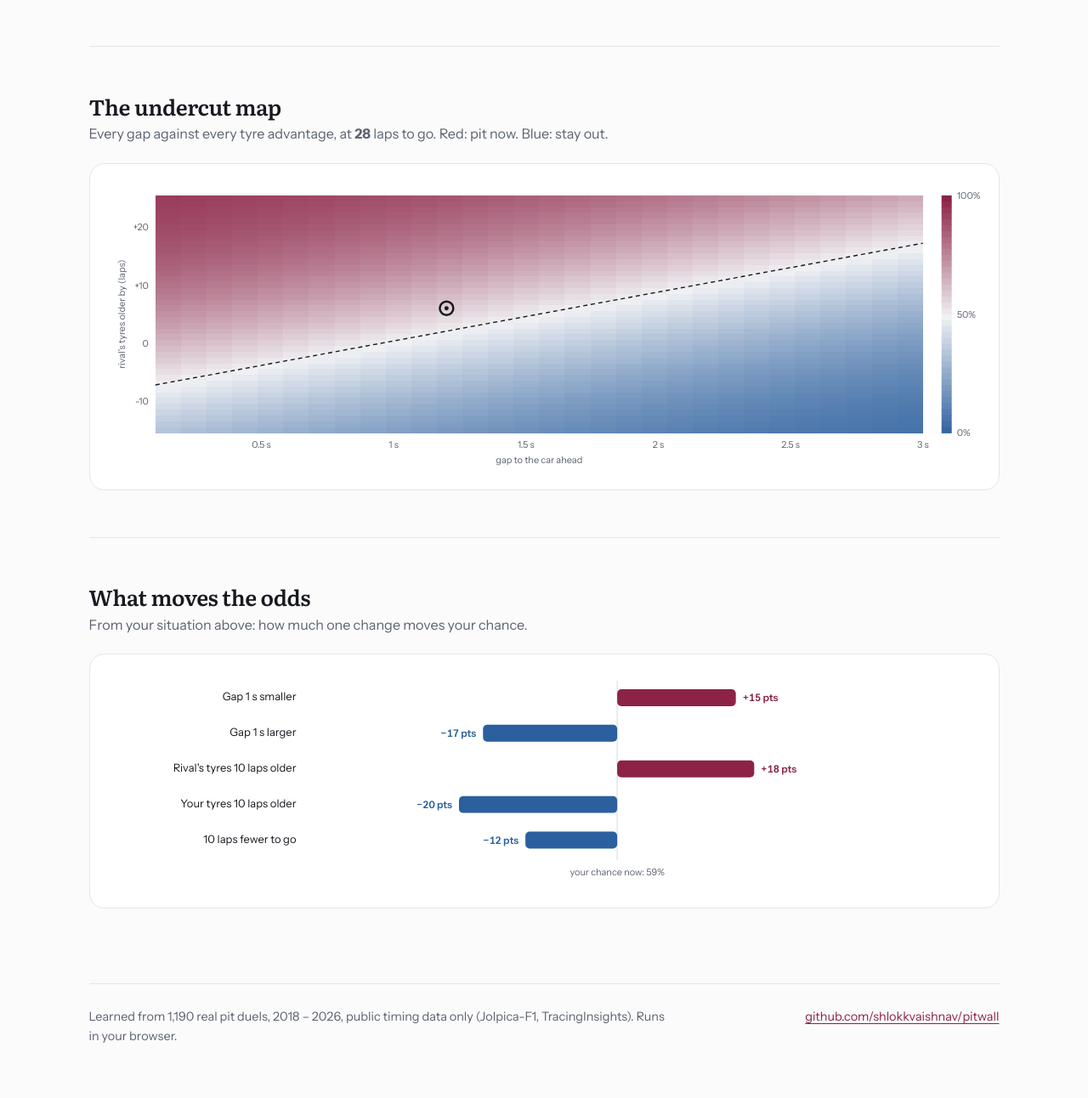
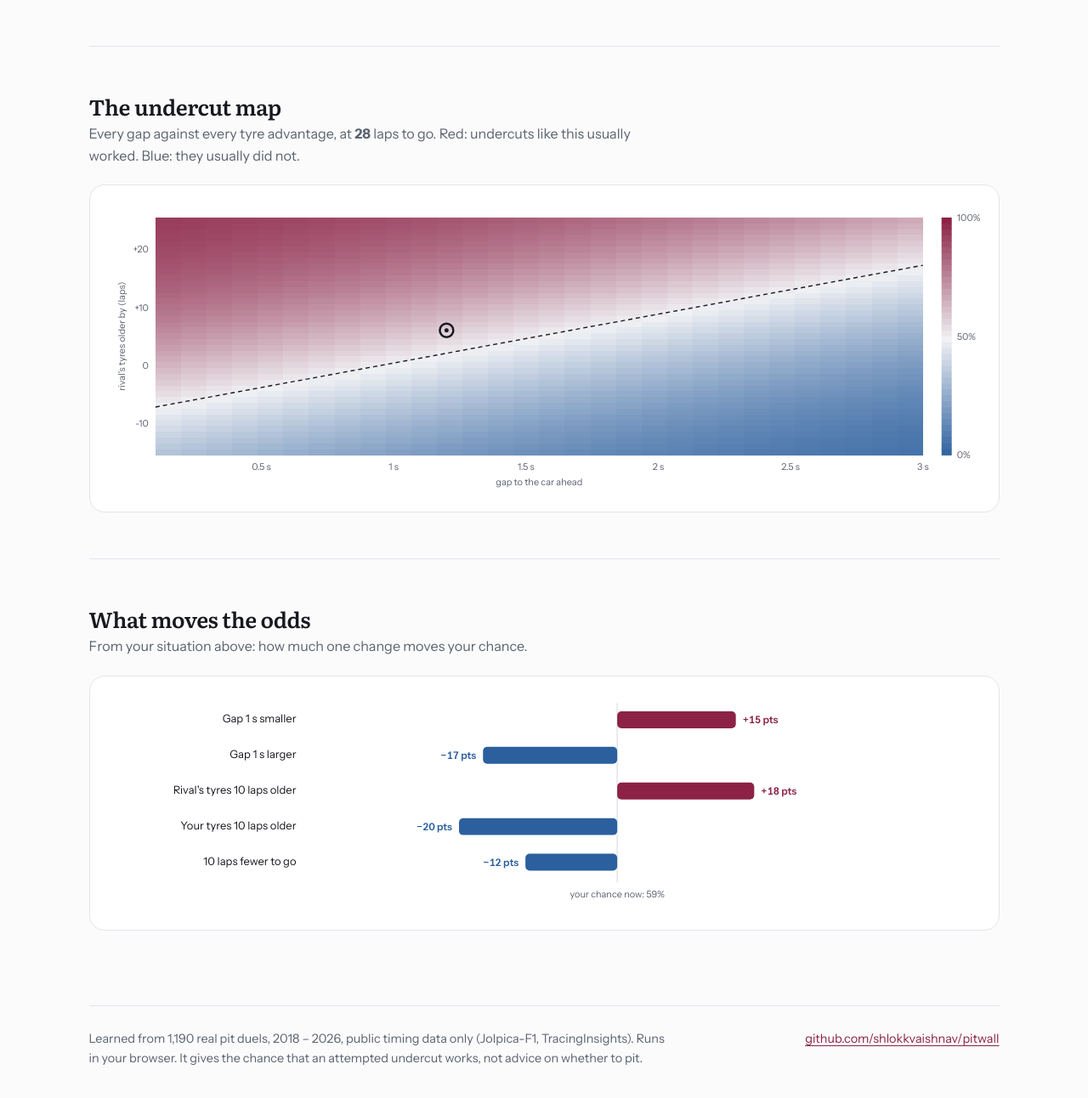
Before and after one commit to shlokkvaishnav/pitwall, a plain HTML site: page site/index.html in a window 1280 px wide. Shown: the part 954-2246 px from the top of the page at 85% size. Drawn offline with Linux system fonts and the light colour scheme.

Commit message:
Site: describe the undercut map as odds, not pit advice

```diff
--- a/site/app.js
+++ b/site/app.js
@@ -23,7 +23,7 @@ function hexToRgb(h) {
 }
 function mix(a, b, t) { return `rgb(${a.map((v, i) => Math.round(v + (b[i] - v) * t)).join(",")})`; }
 function ramp(p) {
-  // blue (stay out) -> paper -> red (pit now), centred on 50%
+  // blue (the undercut usually failed) -> paper -> red (it usually worked), centred on 50%
   const cool = hexToRgb(css("--cool")), mid = hexToRgb(css("--chip")), hot = hexToRgb(css("--accent"));
   return p < 0.5 ? mix(cool, mid, p / 0.5) : mix(mid, hot, (p - 0.5) / 0.5);
 }
--- a/site/index.html
+++ b/site/index.html
@@ -69,7 +69,7 @@
 
   <section>
     <h2>The undercut map</h2>
-    <p class="cap">Every gap against every tyre advantage, at <b id="mapLaps"></b> laps to go. Red: pit now. Blue: stay out.</p>
+    <p class="cap">Every gap against every tyre advantage, at <b id="mapLaps"></b> laps to go. Red: undercuts like this usually worked. Blue: they usually did not.</p>
     <div class="panel"><svg id="map" role="img" aria-label="Map of undercut chance by gap and tyre advantage"></svg></div>
   </section>
 
@@ -80,7 +80,7 @@
   </section>
 
   <footer>
-    <p>Learned from <span id="nEvents">1,190</span> real pit duels, 2018 – 2026, public timing data only (Jolpica-F1, TracingInsights). Runs in your browser.</p>
+    <p>Learned from <span id="nEvents">1,190</span> real pit duels, 2018 – 2026, public timing data only (Jolpica-F1, TracingInsights). Runs in your browser. It gives the chance that an attempted undercut works, not advice on whether to pit.</p>
     <p><a href="https://github.com/shlokkvaishnav/pitwall">github.com/shlokkvaishnav/pitwall</a></p>
   </footer>
 </div>
```
